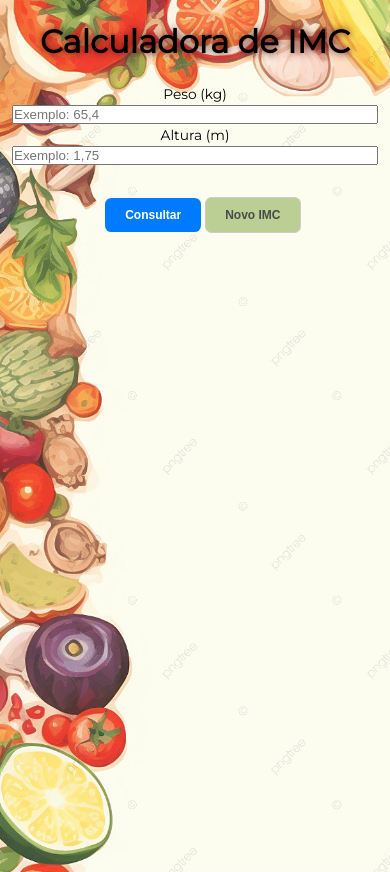
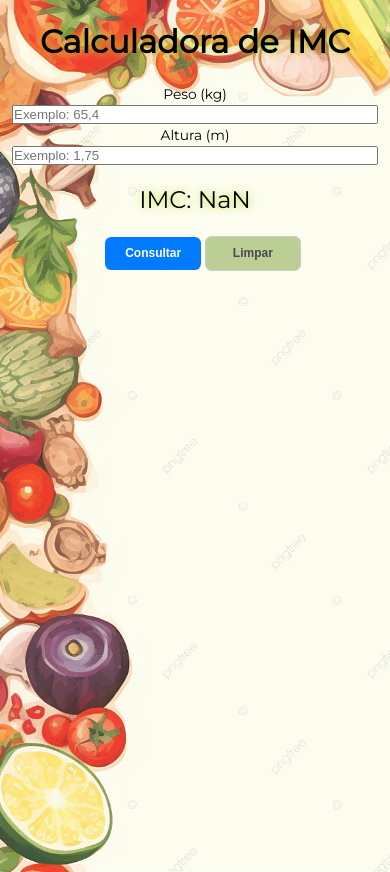
Before and after one commit to degrandelucas/CalculadoraIMC, a plain HTML site: page index.html in a window 390 px wide. Drawn offline with Linux system fonts and the light colour scheme.

Commit message:
implementando funcao para receber informacoes para calculo do imc direto do HTML

```diff
--- a/app.js
+++ b/app.js
@@ -1,11 +1,21 @@
+let IMC = consultarIMC();
+
+function buscarParametroHTML(tag){
+    document.getElementById(tag).value;
+}
+
+function consultarIMC(parametroPeso, parametroAltura)
+{
+    let peso = buscarParametroHTML('peso');
+    let altura = buscarParametroHTML('altura');
+    let imc = parametroPeso / (parametroAltura * parametroAltura);
+    return imc;
+}
+
 function exibirTextoNaTela(tag, texto){
     let campoTexto = document.getElementById(tag);
     campoTexto.innerHTML = texto;
 }
 
-function exibirTextoTelaInicial() {
-    exibirTextoNaTela('tituloPagina', 'Calculadora de IMC');
-    exibirTextoNaTela('descricao', 'Adivinhe o número secreto entre 1 e ' + numeroMaximo);
-}
-
-exibirTextoTelaInicial();
+exibirTextoNaTela('tituloPagina', 'Calculadora de IMC');
+exibirTextoNaTela('resposta', 'IMC: ' + IMC);
--- a/index.html
+++ b/index.html
@@ -26,8 +26,8 @@
         <p id="resposta"></p>
 
         <div>
-            <button class="button button-chute" onclick="verificarChute()">Consultar</button>
-            <button class="button button-reset" onclick="novoJogo()">Novo IMC</button>
+            <button class="button button-chute" onclick="consultarIMC()">Consultar</button>
+            <button class="button button-reset" onclick="limpar()">Limpar</button>
         </div>
     </div>
     <script src="app.js"></script>
--- a/media-760.css
+++ b/media-760.css
@@ -13,7 +13,7 @@
     font-size: 4rem;
     font-weight: bold;
     margin: 2rem;
-    text-shadow: rgb(87, 2, 2) 0.1rem 0 1rem;
+    text-shadow: rgb(190, 218, 35) 0.1rem 0 1rem;
   }
 
   p{
```
